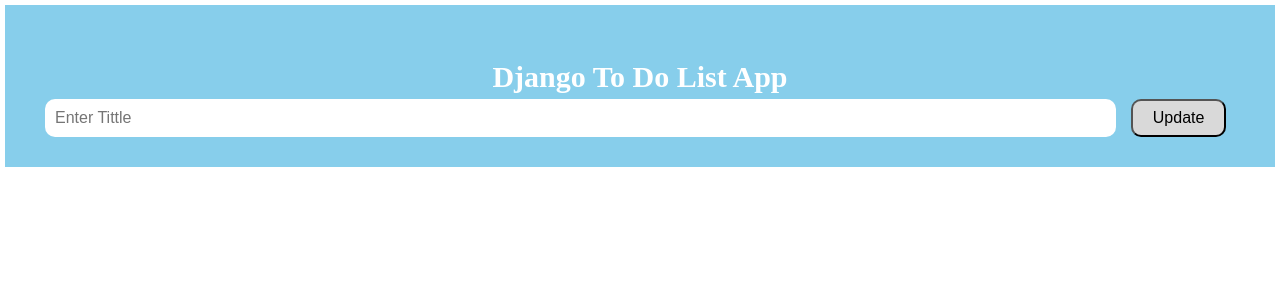
After one commit to TY-94/Django-To_Do_List, a Django app: template todo/templates/todo/updateItem.html in a window 1280 px wide. The commit adds this page. Shown: the top 300 px of the page. Run offline with Django 4.2, Linux system fonts and the light colour scheme; the template is opened without the code that fills it: values that come from a table or form of the project are taken from there, others are empty.

Commit message:
modified

```diff
--- /dev/null
+++ b/todo/forms.py
@@ -0,0 +1,11 @@
+from django import forms
+
+from .models import Todo
+
+class TodoForm(forms.ModelForm):
+    tittle = forms.CharField(max_length = 1000, widget=forms.TextInput(attrs = {
+        'id' : 'tittleField', 'placeholder' :  'Enter Tittle'
+    }))
+    class Meta:
+        model = Todo
+        fields = ['tittle']
--- a/todo/static/todo/style.css
+++ b/todo/static/todo/style.css
@@ -49,6 +49,7 @@
     right: 0;
     top: 0;
     padding: 12px 32px 12px 32px;
+    background-color: #ffcccb;
   }
 
 .close a:link {
@@ -62,7 +63,30 @@
 }
 
 .close:hover {
-    background-color: #f44336;
+    background-color: red;
+}
+
+.update {
+    position: absolute;
+    right: 0;
+    top: 0;
+    padding: 12px 32px 12px 32px;
+    margin-right: 110px;
+    background-color: greenyellow;
+  }
+
+.update a:link {
+    text-decoration: none;
+    color: black;
+}
+
+.update a:hover{
+    color: white;
+    font-weight: bold;
+}
+
+.update:hover {
+    background-color: green;
 }
 
 /* Style the header */
@@ -86,12 +110,12 @@
     clear: both;
   }
 
-/* Style the input */
-input {
+/* Style the tittlefield */
+#tittleField {
     margin: 0;
     border: none;
     border-radius: 10px;
-    width: 88%;
+    width: 90%;
     padding: 10px;
     float: left;
     font-size: 16px;
@@ -116,3 +140,18 @@
     background-color: #bbb;
     font-weight: bold;
   }
+
+  /* Style the "Update" button */
+.updateBtn {
+    padding: 8px;
+    width: 8%;
+    background: #d9d9d9;
+    color: black;
+    float: left;
+    text-align: center;
+    font-size: 16px;
+    cursor: pointer;
+    transition: 0.3s;
+    border-radius: 10px;
+    margin-left: 15px;
+  }
--- /dev/null
+++ b/todo/templates/todo/updateItem.html
@@ -0,0 +1,10 @@
+{% load static %}
+<link rel="stylesheet" href="{% static 'todo/style.css' %}">
+<div id="myDIV" class="header">
+    <h2>Django To Do List App</h2>
+    <form method="POST">
+        {% csrf_token %}
+        {{updateForm.tittle}}
+        <button type="submit" class="updateBtn">Update</button>
+    </form>
+</div>
--- a/todo/urls.py
+++ b/todo/urls.py
@@ -3,6 +3,7 @@
 
 urlpatterns = [
     path('', views.index, name='index'),
-    path('delete/<str:pk>', views.delete, name='delete'),
+    path('delete_item/<int:pk>', views.deleteItem, name='deleteItem'),
+    path('update_item<int:pk>', views.updateItem, name='updateItem'),
 
 ]
```
Also changed, not shown: todo/templates/todo/index.html (+9 -4 lines), todo/views.py (+18 -8 lines).
